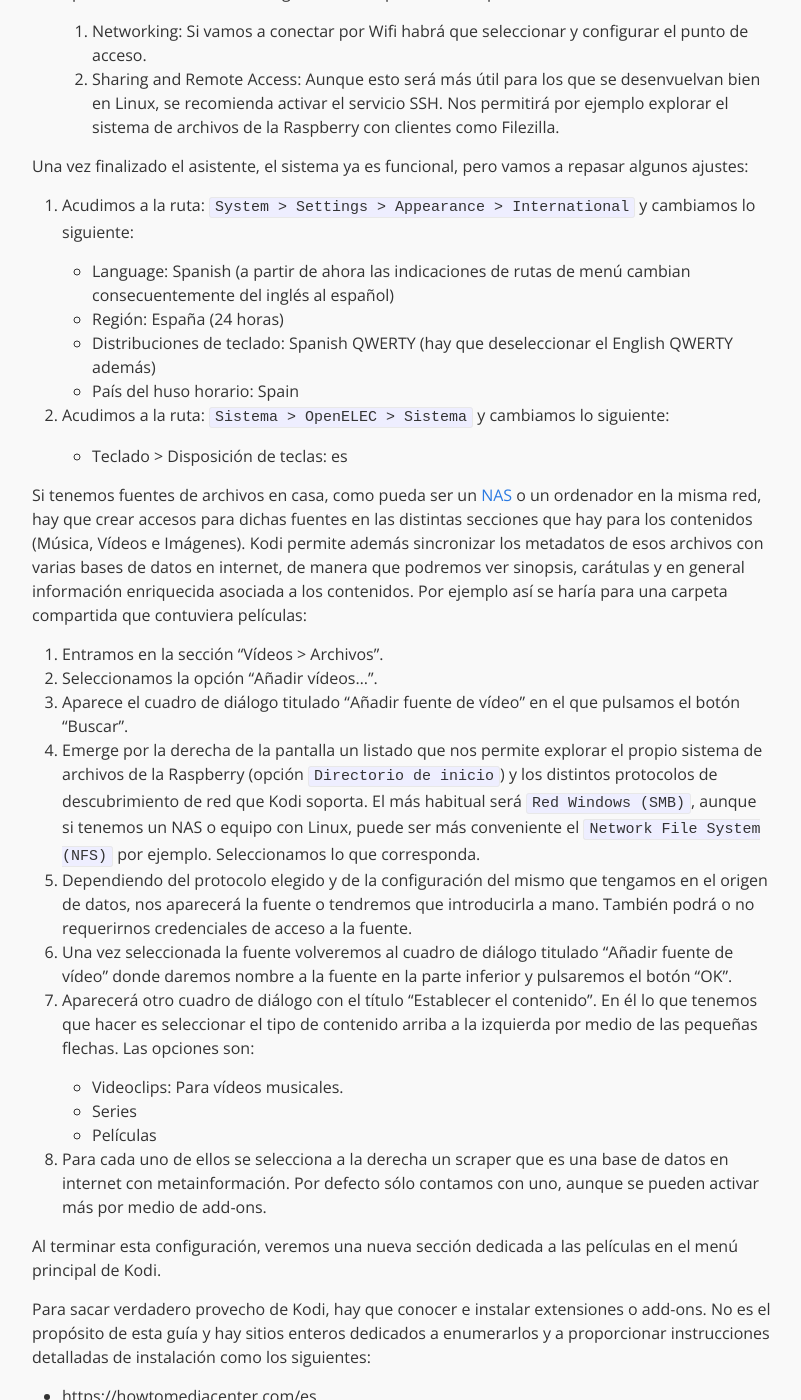
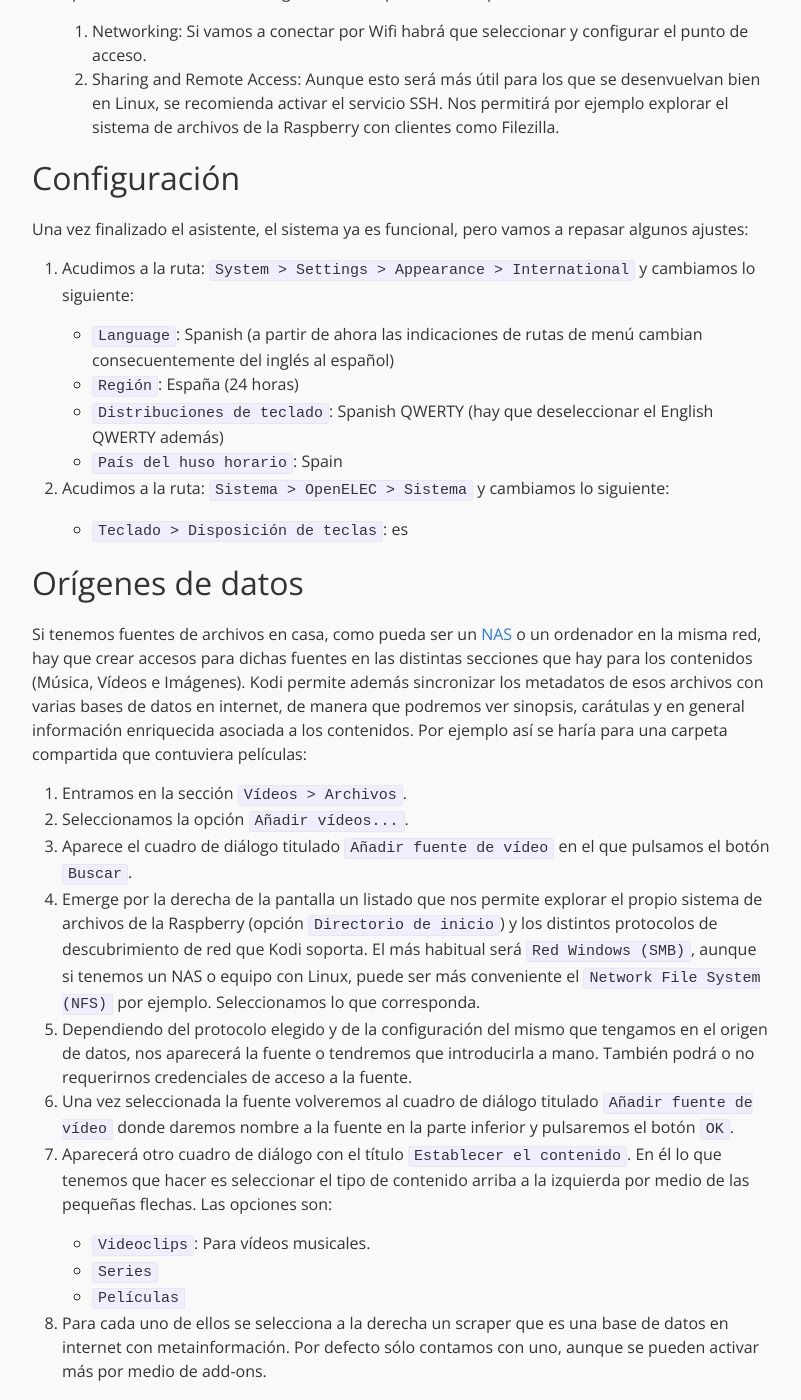
Before and after one commit to eduardofilo/eduardofilo.jekyll, a Jekyll site: the page built from _posts/2016-12-06-raspi3-kodi.md, in a window 1280 px wide and 1400 px high, scrolled down 1381 px. Shown: the whole window, without its empty margins (238-1039 px from the left). Built offline with Jekyll 4.4.1, drawn with Linux system fonts in a browser that asks for light colours; some of the changed text lies outside the part shown.

Commit message:
Pequeños cambios al post sobre RPi3 + Kodi.

```diff
--- a/_posts/2016-12-06-raspi3-kodi.md
+++ b/_posts/2016-12-06-raspi3-kodi.md
@@ -7,7 +7,7 @@ published: true
 
 ![KODI Logo](/images/posts/kodi-logo.png)
 
-Lo que sigue es una versión simplificada del montaje de Kodi sobre Raspberry Pi descrito en un [post anterior](/2015/03/14/raspi2-kodi-tvheadend.html). Dado que la versión 3 de Raspberry Pi incluye un adaptador Wifi, no será necesario añadirlo. Prescindiendo también del decodificador TDT, el concentrador USB deja de ser necesario, resultando en conjunto una instalación más sencilla y económica. En el post anterior hacía más hincapié en la configuración del decodificador TDT. Aquí nos centraremos más en el propio Kodi.
+Lo que sigue es una versión simplificada del montaje de Kodi sobre Raspberry Pi descrito en un [post anterior](/2015/03/14/raspi2-kodi-tvheadend.html). Dado que la versión 3 de Raspberry Pi incluye un adaptador Wifi, no será necesario añadirlo. Prescindiendo también del decodificador TDT, el concentrador USB deja de ser necesario, resultando en conjunto una instalación más sencilla y económica. En el [post anterior](/2015/03/14/raspi2-kodi-tvheadend.html) hacía más hincapié en la configuración del decodificador TDT. Aquí nos centraremos más en el propio Kodi.
 
 ## Elementos necesarios
 
@@ -39,32 +39,36 @@ El proceso para la instalación de Kodi sería:
     1. Networking: Si vamos a conectar por Wifi habrá que seleccionar y configurar el punto de acceso.
     2. Sharing and Remote Access: Aunque esto será más útil para los que se desenvuelvan bien en Linux, se recomienda activar el servicio SSH. Nos permitirá por ejemplo explorar el sistema de archivos de la Raspberry con clientes como Filezilla.
 
+## Configuración
+
 Una vez finalizado el asistente, el sistema ya es funcional, pero vamos a repasar algunos ajustes:
 
 1. Acudimos a la ruta: `System > Settings > Appearance > International` y cambiamos lo siguiente:
 
-    * Language: Spanish (a partir de ahora las indicaciones de rutas de menú cambian consecuentemente del inglés al español)
-    * Región: España (24 horas)
-    * Distribuciones de teclado: Spanish QWERTY (hay que deseleccionar el English QWERTY además)
-    * País del huso horario: Spain
+    * `Language`: Spanish (a partir de ahora las indicaciones de rutas de menú cambian consecuentemente del inglés al español)
+    * `Región`: España (24 horas)
+    * `Distribuciones de teclado`: Spanish QWERTY (hay que deseleccionar el English QWERTY además)
+    * `País del huso horario`: Spain
 
 2. Acudimos a la ruta: `Sistema > OpenELEC > Sistema` y cambiamos lo siguiente:
 
-    * Teclado > Disposición de teclas: es
+    * `Teclado > Disposición de teclas`: es
+
+## Orígenes de datos
 
 Si tenemos fuentes de archivos en casa, como pueda ser un [NAS](https://es.wikipedia.org/wiki/Almacenamiento_conectado_en_red) o un ordenador en la misma red, hay que crear accesos para dichas fuentes en las distintas secciones que hay para los contenidos (Música, Vídeos e Imágenes). Kodi permite además sincronizar los metadatos de esos archivos con varias bases de datos en internet, de manera que podremos ver sinopsis, carátulas y en general información enriquecida asociada a los contenidos. Por ejemplo así se haría para una carpeta compartida que contuviera películas:
 
-1. Entramos en la sección "Vídeos > Archivos".
-2. Seleccionamos la opción "Añadir vídeos...".
-3. Aparece el cuadro de diálogo titulado "Añadir fuente de vídeo" en el que pulsamos el botón "Buscar".
+1. Entramos en la sección `Vídeos > Archivos`.
+2. Seleccionamos la opción `Añadir vídeos...`.
+3. Aparece el cuadro de diálogo titulado `Añadir fuente de vídeo` en el que pulsamos el botón `Buscar`.
 4. Emerge por la derecha de la pantalla un listado que nos permite explorar el propio sistema de archivos de la Raspberry (opción `Directorio de inicio`) y los distintos protocolos de descubrimiento de red que Kodi soporta. El más habitual será `Red Windows (SMB)`, aunque si tenemos un NAS o equipo con Linux, puede ser más conveniente el `Network File System (NFS)` por ejemplo. Seleccionamos lo que corresponda.
 5. Dependiendo del protocolo elegido y de la configuración del mismo que tengamos en el origen de datos, nos aparecerá la fuente o tendremos que introducirla a mano. También podrá o no requerirnos credenciales de acceso a la fuente.
-6. Una vez seleccionada la fuente volveremos al cuadro de diálogo titulado "Añadir fuente de vídeo" donde daremos nombre a la fuente en la parte inferior y pulsaremos el botón "OK".
-7. Aparecerá otro cuadro de diálogo con el título "Establecer el contenido". En él lo que tenemos que hacer es seleccionar el tipo de contenido arriba a la izquierda por medio de las pequeñas flechas. Las opciones son:
+6. Una vez seleccionada la fuente volveremos al cuadro de diálogo titulado `Añadir fuente de vídeo` donde daremos nombre a la fuente en la parte inferior y pulsaremos el botón `OK`.
+7. Aparecerá otro cuadro de diálogo con el título `Establecer el contenido`. En él lo que tenemos que hacer es seleccionar el tipo de contenido arriba a la izquierda por medio de las pequeñas flechas. Las opciones son:
 
-    * Videoclips: Para vídeos musicales.
-    * Series
-    * Películas
+    * `Videoclips`: Para vídeos musicales.
+    * `Series`
+    * `Películas`
 
 8. Para cada uno de ellos se selecciona a la derecha un scraper que es una base de datos en internet con metainformación. Por defecto sólo contamos con uno, aunque se pueden activar más por medio de add-ons.
 
```
Also changed, not shown: other parts of _posts/2016-12-06-raspi3-kodi.md (+1 -1 lines).
